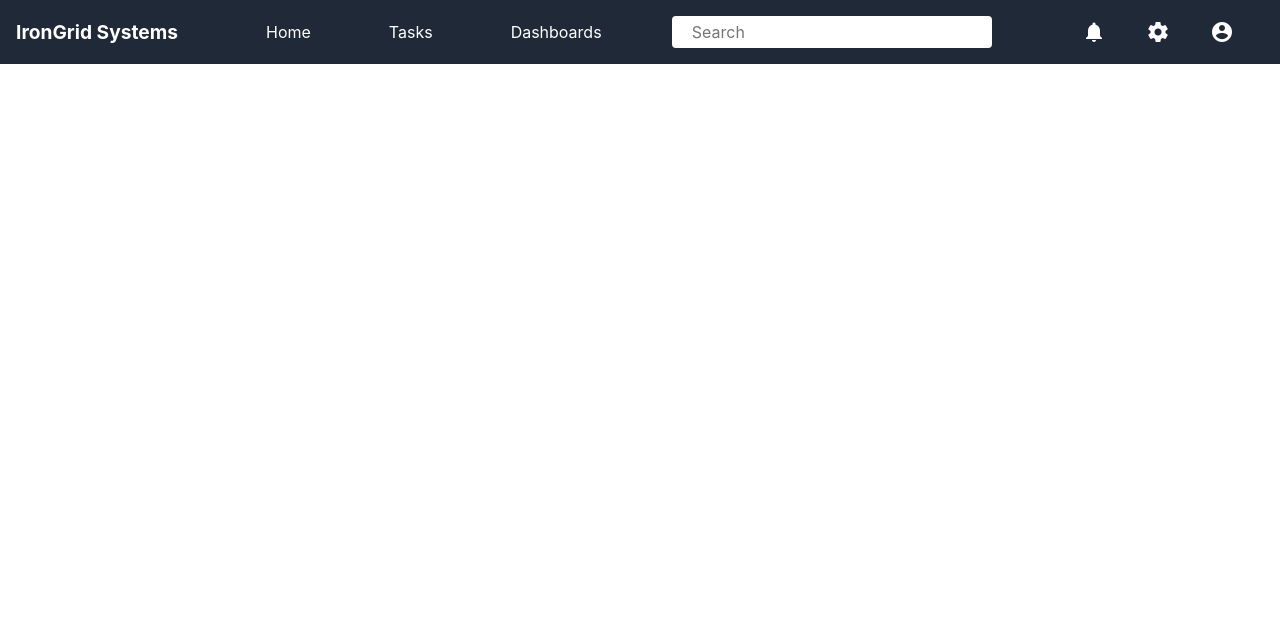
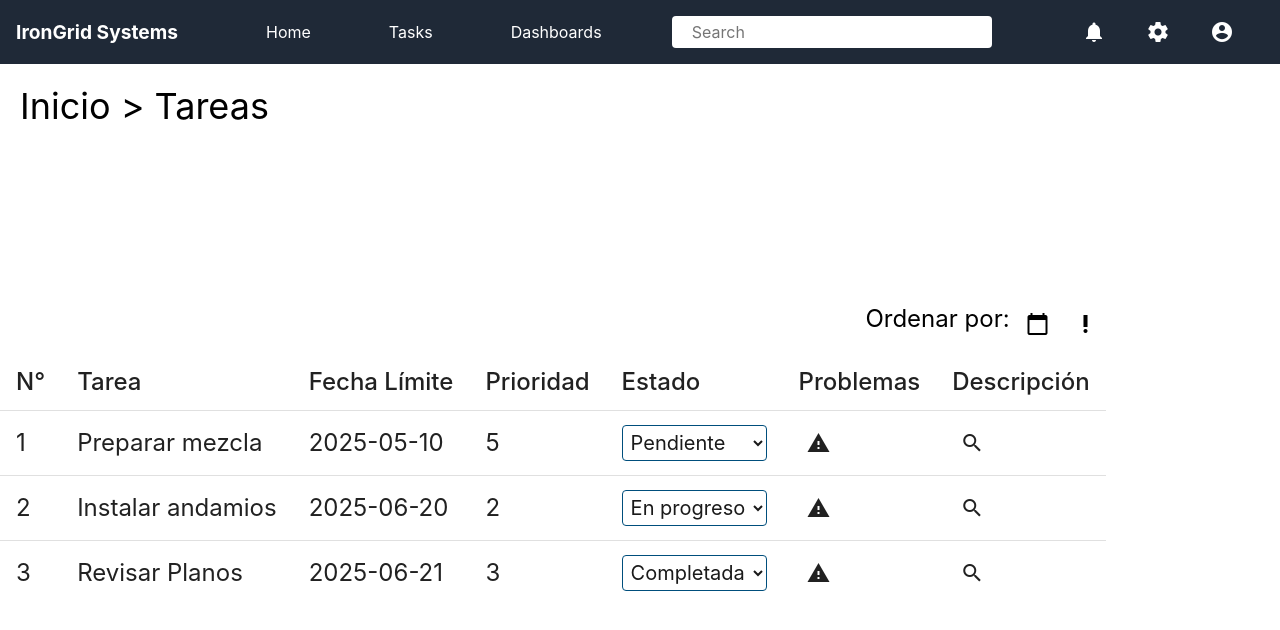
Before and after one commit to alejandropch/buildplanning, an Angular app: page /tasks in a window 1280 px wide. Shown: the top 630 px of the page. Built offline with nearby package versions, Linux system fonts and the light colour scheme.

Commit message:
Migrating the original project to the tasks-page branch

```diff
--- a/src/app/app.component.html
+++ b/src/app/app.component.html
@@ -10,7 +10,7 @@
 <router-outlet /> -->
 <div>
   <div>
-    <app-header></app-header>
+    <app-header/>
   </div>
   <main class="main">
     <router-outlet></router-outlet>
--- a/src/app/app.component.ts
+++ b/src/app/app.component.ts
@@ -5,7 +5,7 @@ import {HeaderComponent} from './shared/components/header/header.component';
 
 @Component({
   selector: 'app-root',
-  imports: [RouterOutlet,HeaderComponent ,LoginComponent],
+  imports: [RouterOutlet,HeaderComponent],
   templateUrl: './app.component.html',
   styleUrl: './app.component.css'
 })
--- a/src/app/app.routes.ts
+++ b/src/app/app.routes.ts
@@ -10,9 +10,9 @@ export const routes: Routes = [
     pathMatch: 'full'
   },
   {
-  path: 'login',
-  loadComponent: () =>
-    import('./shared/components/login/login.component').then(m => m.LoginComponent)
+    path: 'login',
+    loadComponent: () =>
+      import('./shared/components/login/login.component').then(m => m.LoginComponent)
   },
   {
     path: 'tasks',
--- /dev/null
+++ b/src/app/shared/components/task-details/task-details.component.css
@@ -0,0 +1,69 @@
+:root {
+  --bg-color: #FFFFFF;
+  --text-color: #1A1A1A;
+  --red: #C41E3A;
+  --blue: #004E7C;
+  --yellow: #FFD700;
+}
+
+/* Contenedor general centrado */
+.task-details-container {
+  position: relative;
+  display: flex;
+  flex-direction: column;
+  padding: 100px 40px 40px;
+  max-width: 1000px;
+  margin: 0 auto;
+}
+
+/* Título de la página */
+.page-title {
+  position: absolute;
+  top: 20px;
+  left: 20px;
+  font-weight: normal;
+  font-size: 36px;
+  color: var(--text-color);
+}
+
+/* Sección de información con dos columnas */
+.task-info {
+  display: grid;
+  grid-template-columns: 250px 1fr;
+  row-gap: 20px;
+  column-gap: 40px;
+  font-size: 20px;
+  color: var(--text-color);
+  width: 100%;
+}
+
+/* Alinea el contenido verticalmente en el centro */
+.task-info div {
+  display: flex;
+  align-items: center;
+}
+
+/* Caja para la descripción */
+.description-content {
+  background-color: #e0e0e0;
+  padding: 15px;
+  border-radius: 10px;
+  font-size: 18px;
+  min-height: 100px;
+  width: 100%;
+  align-items: center;
+  justify-content: center;
+}
+
+/* Botón de regresar */
+.back-button {
+  background-color: var(--red);
+  color: white;
+  border: none;
+  padding: 12px 28px;
+  margin-top: 30px;
+  font-size: 18px;
+  border-radius: 8px;
+  cursor: pointer;
+  align-self: flex-start;
+}
--- /dev/null
+++ b/src/app/shared/components/task-details/task-details.component.html
@@ -0,0 +1,25 @@
+<section class="task-details-container">
+  <h1 class="page-title">Inicio &gt; Tareas &gt; Descripción</h1>
+
+  <div class="task-info">
+    <div><strong>N°</strong></div>
+    <div>{{ tarea.id }}</div>
+
+    <div><strong>Tarea</strong></div>
+    <div>{{ tarea.nombre }}</div>
+
+    <div><strong>Descripción de tarea</strong></div>
+    <div class="description-content">{{ tarea.descripcion }}</div>
+
+    <div><strong>Fecha de inicio</strong></div>
+    <div>{{ tarea.fechaInicio }}</div>
+
+    <div><strong>Fecha de fin</strong></div>
+    <div>{{ tarea.fechaLimite }}</div>
+
+    <div><strong>Prioridad</strong></div>
+    <div>{{ tarea.prioridad }}</div>
+  </div>
+
+  <button class="back-button" routerLink="/tasks">Regresar</button>
+</section>
--- /dev/null
+++ b/src/app/shared/components/task-details/task-details.component.ts
@@ -0,0 +1,30 @@
+import { Component, OnInit, ViewEncapsulation } from '@angular/core';
+import { ActivatedRoute } from '@angular/router';
+import { CommonModule } from '@angular/common';
+import { RouterModule } from '@angular/router';
+
+@Component({
+  selector: 'app-task-details',
+  standalone: true,
+  encapsulation: ViewEncapsulation.Emulated,
+  imports: [CommonModule, RouterModule],
+  templateUrl: './task-details.component.html',
+  styleUrls: ['./task-details.component.css']
+})
+export class TaskDetailsComponent implements OnInit {
+  tarea: any;
+
+  constructor(private route: ActivatedRoute) {}
+
+  ngOnInit(): void {
+    const id = Number(this.route.snapshot.paramMap.get('id'));
+    // Aquí puedes reemplazar por un fetch a servicio en el futuro
+    const tareasMock = [
+      { id: 1, nombre: 'Preparar mezcla', descripcion: 'Descripción de la mezcla', fechaInicio: '2025-04-20', fechaLimite: '2025-05-10', prioridad: 5 },
+      { id: 2, nombre: 'Instalar andamios', descripcion: 'Instalación segura de andamios', fechaInicio: '2025-05-15', fechaLimite: '2025-06-20', prioridad: 2 },
+      { id: 3, nombre: 'Revisar Planos', descripcion: 'Revisión de planos estructurales', fechaInicio: '2025-06-10', fechaLimite: '2025-06-21', prioridad: 3 },
+    ];
+
+    this.tarea = tareasMock.find(t => t.id == id);
+  }
+}
--- /dev/null
+++ b/src/app/shared/components/tasks/tasks.component.css
@@ -0,0 +1,120 @@
+:root {
+  --bg-color: #FFFFFF;
+  --text-color: #1A1A1A;
+  --red: #C41E3A;
+  --blue: #004E7C;
+  --yellow: #FFD700;
+}
+
+/* Título de la página (Inicio > Tareas) */
+.page-title {
+  position: absolute;
+  top: 20px;
+  left: 20px;
+  font-weight: normal;
+  font-size: 36px;
+  color: var(--text-color);
+}
+
+/* Contenedor principal que centra toda la sección de tareas */
+.tasks-container {
+  position: relative;
+  display: flex;
+  flex-direction: column;
+  align-items: center;
+  padding-top: 240px;
+}
+
+/* Contenedor interno que limita el ancho de la tabla */
+.tasks-content {
+  width: 100%;
+  max-width: 1150px;
+  display: flex;
+  flex-direction: column;
+  align-items: stretch;
+  background-color: var(--bg-color);
+}
+
+/* Estilo del título h1 */
+h1 {
+  margin-bottom: 16px;
+  font-weight: normal;
+  font-size: 36px;
+  color: var(--text-color);
+}
+
+/* Barra superior con texto "Ordenar por" e íconos */
+.toolbar {
+  display: flex;
+  justify-content: flex-end;
+  gap: 8px;
+  margin-bottom: 10px;
+  font-size: 24px;
+  color: var(--text-color);
+}
+
+.sort-label {
+  font-size: 24px;
+}
+
+/* Tabla completa */
+table {
+  border-collapse: collapse;
+  width: 100%;
+}
+
+/* Cuerpo y cabecera */
+th, td {
+  padding: 12px 16px;
+  text-align: left;
+  vertical-align: middle;
+  font-size: 24px;
+  color: var(--text-color);
+}
+/* Fila hover */
+tr:hover {
+  background-color: var(--yellow); /* Amarillo claro */
+}
+
+/* Fila del encabezado de la tabla */
+.mat-header-row {
+  background-color: var(--yellow) !important;
+  color: var(--text-color) !important;
+  font-weight: bold;
+  box-shadow: 0px 2px 4px rgba(0, 0, 0, 0.1); /* Sombra elegante */
+}
+
+/* Celda del encabezado */
+.mat-header-cell {
+  background-color: var(--yellow) !important;
+  color: var(--text-color) !important;
+  font-size: 24px;
+  border-bottom: 1px solid #ddd;
+}
+
+/* Evita que el encabezado cambie al pasar el mouse */
+.mat-header-cell:hover {
+  background-color: var(--yellow) !important;
+  color: var(--text-color) !important;
+}
+
+/* Fila de cada tarea */
+.mat-row {
+  font-size: 24px;
+  color: var(--text-color);
+}
+
+/* Íconos */
+button mat-icon {
+  color: var(--blue);
+}
+
+/* Select */
+select {
+  font-size: 20px;
+  padding: 4px;
+  border: 1px solid #004E7C;
+  border-radius: 4px;
+  background-color: #fff;
+  color: #1A1A1A;
+}
--- /dev/null
+++ b/src/app/shared/components/tasks/tasks.component.html
@@ -0,0 +1,76 @@
+<section class="tasks-container">
+    <h1 class="page-title">Inicio &gt; Tareas</h1>
+  <div class="tasks-content">
+    <div class="toolbar">
+      <span class="sort-label">Ordenar por:</span>
+      <button mat-icon-button (click)="ordenarPorFecha()" aria-label="Ordenar por fecha">
+        <mat-icon>calendar_today</mat-icon>
+      </button>
+      <button mat-icon-button (click)="ordenarPorPrioridad()" aria-label="Ordenar por prioridad">
+        <mat-icon>priority_high</mat-icon>
+      </button>
+    </div>
+
+    <table mat-table [dataSource]="tareas" class="mat-elevation-z1">
+      <!-- N° -->
+      <ng-container matColumnDef="numero">
+        <th mat-header-cell *matHeaderCellDef> N° </th>
+        <td mat-cell *matCellDef="let tarea; let i = index"> {{ i + 1 }} </td>
+      </ng-container>
+
+      <!-- Tarea -->
+      <ng-container matColumnDef="nombre">
+        <th mat-header-cell *matHeaderCellDef> Tarea </th>
+        <td mat-cell *matCellDef="let tarea"> {{ tarea.nombre }} </td>
+      </ng-container>
+
+      <!-- Fecha Límite -->
+      <ng-container matColumnDef="fecha">
+        <th mat-header-cell *matHeaderCellDef> Fecha Límite </th>
+        <td mat-cell *matCellDef="let tarea"> {{ tarea.fechaLimite }} </td>
+      </ng-container>
+
+      <!-- Prioridad -->
+      <ng-container matColumnDef="prioridad">
+        <th mat-header-cell *matHeaderCellDef> Prioridad </th>
+        <td mat-cell *matCellDef="let tarea"> {{ tarea.prioridad }} </td>
+      </ng-container>
+
+      <!-- Estado -->
+      <ng-container matColumnDef="estado">
+        <th mat-header-cell *matHeaderCellDef> Estado </th>
+        <td mat-cell *matCellDef="let tarea">
+          <select [(ngModel)]="tarea.estado">
+            <option value="Pendiente">Pendiente</option>
+            <option value="En progreso">En progreso</option>
+            <option value="Completada">Completada</option>
+          </select>
+        </td>
+      </ng-container>
+
+      <!-- Problemas -->
+      <ng-container matColumnDef="problemas">
+        <th mat-header-cell *matHeaderCellDef> Problemas </th>
+        <td mat-cell *matCellDef="let tarea">
+          <button mat-icon-button aria-label="report issue">
+            <mat-icon>report_problem</mat-icon>
+          </button>
+        </td>
+      </ng-container>
+
+      <!-- Descripción -->
+      <!-- Descripción -->
+      <ng-container matColumnDef="descripcion">
+        <th mat-header-cell *matHeaderCellDef> Descripción </th>
+        <td mat-cell *matCellDef="let tarea">
+          <a mat-icon-button [routerLink]="['/task-details', tarea.id]" aria-label="ver detalle">
+            <mat-icon>search</mat-icon>
+          </a>
+        </td>
+      </ng-container>
+
+      <tr mat-header-row *matHeaderRowDef="columnas"></tr>
+      <tr mat-row *matRowDef="let row; columns: columnas;"></tr>
+    </table>
+  </div>
+</section>
--- /dev/null
+++ b/src/app/shared/components/tasks/tasks.component.ts
@@ -0,0 +1,54 @@
+import { Component, ViewEncapsulation } from '@angular/core';
+import { CommonModule } from '@angular/common';
+import { MatIconModule } from '@angular/material/icon';
+import { MatTableModule } from '@angular/material/table';
+import { MatButtonModule } from '@angular/material/button';
+import { FormsModule } from '@angular/forms';
+import { RouterModule } from '@angular/router';
+
+/**
+ * @summary Muestra la lista de tareas asignadas a los obreros de construcción con su estado editable.
+ */
+@Component({
+  selector: 'app-tasks',
+  standalone: true,
+  encapsulation: ViewEncapsulation.Emulated,
+  imports: [CommonModule, MatTableModule, MatIconModule, MatButtonModule, FormsModule, RouterModule],
+  templateUrl: './tasks.component.html',
+  styleUrls: ['./tasks.component.css']
+})
+export class TasksComponent {
+  columnas = ['numero', 'nombre', 'fecha', 'prioridad', 'estado', 'problemas', 'descripcion'];
+
+  tareas = [
+    {
+      id: 1,
+      nombre: 'Preparar mezcla',
+      fechaLimite: '2025-05-10',
+      prioridad: 5,
+      estado: 'Pendiente'
+    },
+    {
+      id: 2,
+      nombre: 'Instalar andamios',
+      fechaLimite: '2025-06-20',
+      prioridad: 2,
+      estado: 'En progreso'
+    },
+    {
+      id: 3,
+      nombre: 'Revisar Planos',
+      fechaLimite: '2025-06-21',
+      prioridad: 3,
+      estado: 'Completada'
+    }
+  ];
+
+  ordenarPorFecha() {
+    this.tareas.sort((a, b) => a.fechaLimite.localeCompare(b.fechaLimite));
+  }
+
+  ordenarPorPrioridad() {
+    this.tareas.sort((a, b) => b.prioridad - a.prioridad);
+  }
+}
```
Also changed, not shown: 2 other files (tests, documents, lock files or other folders).
